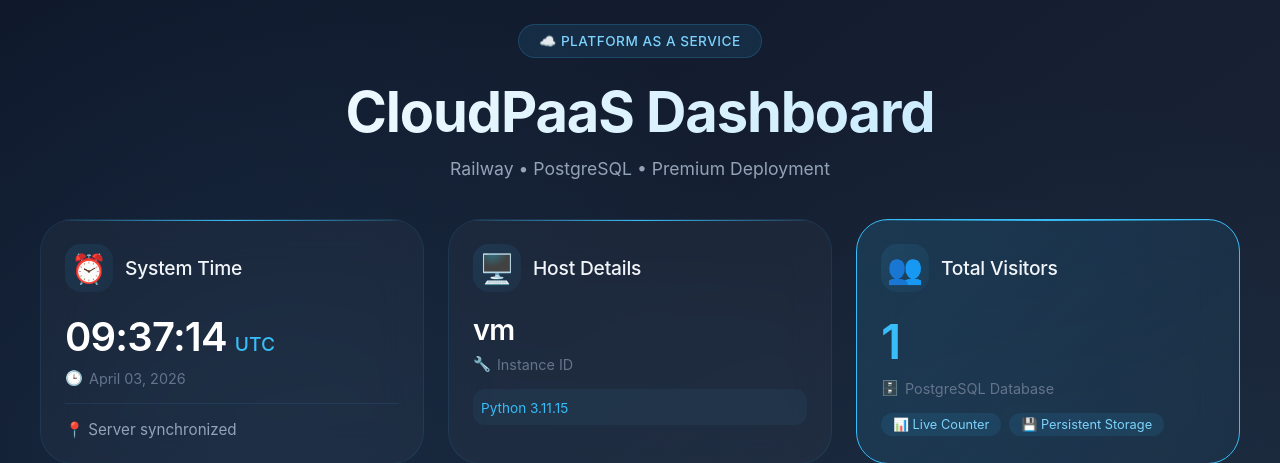
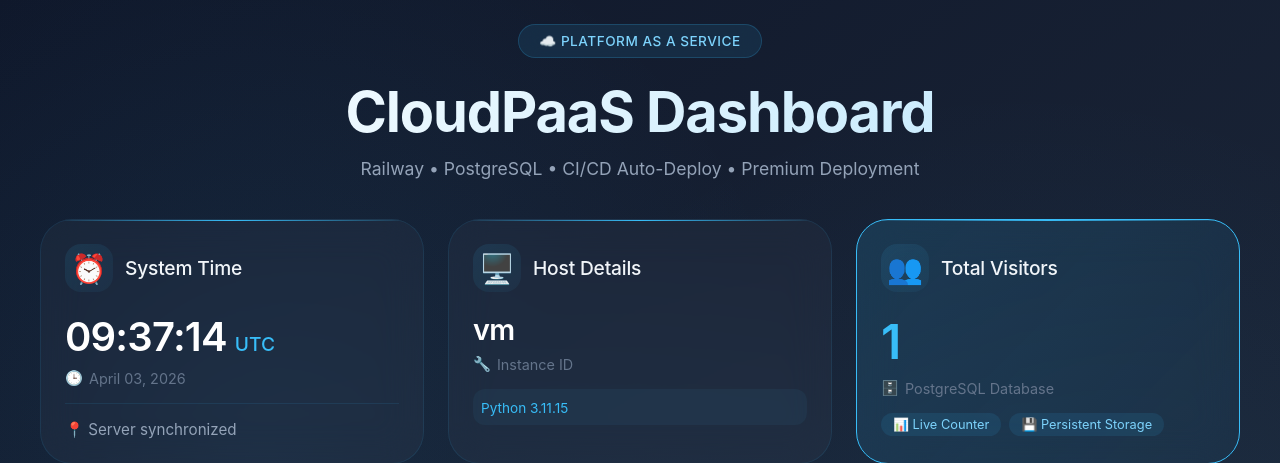
Before and after one commit to NamatovuChristineMaria123/paas-flask-app, a Flask app: page / in a window 1280 px wide. Shown: the top 463 px of the page. Run offline with Flask 3, Linux system fonts and the light colour scheme; data comes from the database, SQL or seed files in the repository.

Commit message:
Testing CI/CD auto-deploy

```diff
--- a/templates/index.html
+++ b/templates/index.html
@@ -325,7 +325,7 @@
         <div class="header">
             <div class="badge">☁️ PLATFORM AS A SERVICE</div>
             <h1 class="title">CloudPaaS Dashboard</h1>
-            <p class="subtitle">Railway • PostgreSQL • Premium Deployment</p>
+            <p class="subtitle">Railway • PostgreSQL • CI/CD Auto-Deploy • Premium Deployment</p>
         </div>
 
         <!-- Main Dashboard Grid -->
```
